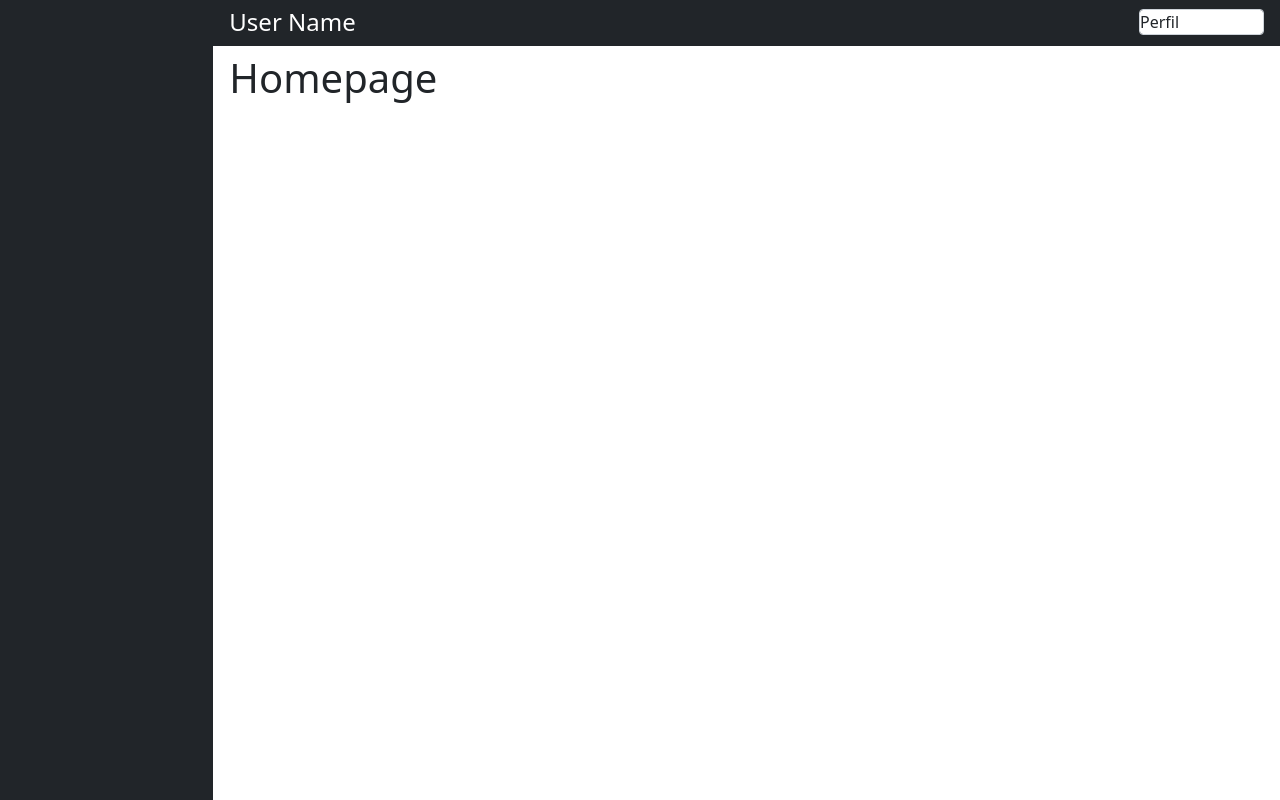
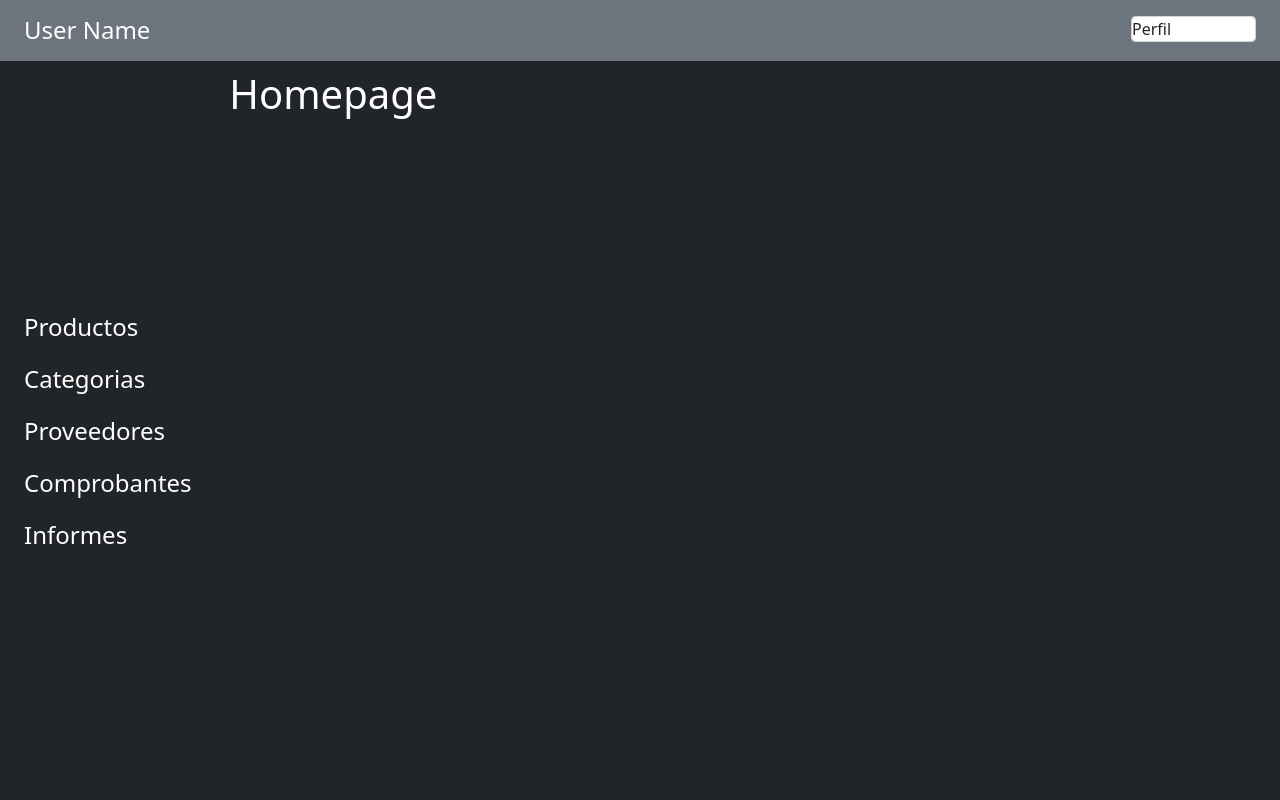
Before and after one commit to GianLucaFinelli/librarmarket-frontend, a React (Create React App) app: page /admin in a window 1280 px wide. Built offline with nearby package versions, Linux system fonts and the light colour scheme.

Commit message:
Improvements for Layout

```diff
--- a/src/components/Layout/index.js
+++ b/src/components/Layout/index.js
@@ -5,11 +5,11 @@ import Sidebar from '../Sidebar';
 const Layout = ({ children }) => {
     return (
         <main className="h-100">
-            <div className="row h-100">
-                <Sidebar/>
-                <section className="col col-10 px-0">
-                    <Navbar/>
-                    <article className="container px-3 py-2">
+            <div className="d-flex flex-column h-100">
+                <Navbar/>
+                <section className="d-flex px-0 h-100">
+                    <Sidebar/>
+                    <article className="col col-10 px-3 py-2 bg-dark">
                         { children }
                     </article>
                 </section>
--- a/src/components/Navbar/index.js
+++ b/src/components/Navbar/index.js
@@ -2,8 +2,8 @@ import React from 'react';
 
 const Navbar = () => {
     return (
-        <nav className="w-100 navbar bg-dark border-bottom border-dark py-2">
-            <div className="container d-flex flex-row justify-content-between px-3">
+        <nav className="w-100 navbar bg-secondary border-bottom border-dark py-3">
+            <div className="w-100 px-4 d-flex flex-row justify-content-between">
                 <h4 className="text-white">User Name</h4>
                 <div>
                     <select className="form-control">
--- a/src/components/Sidebar/index.js
+++ b/src/components/Sidebar/index.js
@@ -3,8 +3,14 @@ import React from 'react';
 const Sidebar = () => {
     return (
         <aside className="col col-2 bg-dark border-end border-dark">
-            <div className="container text-white">
-
+            <div className="container px-4 h-100 d-flex flex-column justify-content-center">
+                <ul className="d-flex flex-column list-none">
+                    <li className="text-white fs-4 py-2">Productos</li>
+                    <li className="text-white fs-4 py-2">Categorias</li>
+                    <li className="text-white fs-4 py-2">Proveedores</li>
+                    <li className="text-white fs-4 py-2">Comprobantes</li>
+                    <li className="text-white fs-4 py-2">Informes</li>
+                </ul>
             </div>
         </aside>
     )
--- a/src/index.css
+++ b/src/index.css
@@ -21,3 +21,7 @@ code {
   font-family: source-code-pro, Menlo, Monaco, Consolas, 'Courier New',
     monospace;
 }
+
+.list-none {
+  list-style-type: none;
+}
--- a/src/pages/Categories.js
+++ b/src/pages/Categories.js
@@ -4,7 +4,7 @@ import Layout from '../components/Layout';
 const Categories = () => {
     return (
         <Layout>
-            <h1>Pagina de categorias</h1>
+            <h1 className="text-white">Pagina de categorias</h1>
         </Layout>
     )
 }
--- a/src/pages/Home.js
+++ b/src/pages/Home.js
@@ -4,7 +4,7 @@ import Layout from '../components/Layout';
 const Home = () => {
     return (
         <Layout>
-            <h1>Homepage</h1>
+            <h1 className="text-white">Homepage</h1>
         </Layout>
     )
 }
--- a/src/pages/Product.js
+++ b/src/pages/Product.js
@@ -3,7 +3,7 @@ import Layout from '../components/Layout';
 
 const Product = () => {
     return (
-        <h1>Pagina de producto</h1>
+        <h1 className="text-white">Pagina de producto</h1>
     )
 }
 
--- a/src/pages/Products.js
+++ b/src/pages/Products.js
@@ -4,7 +4,7 @@ import Layout from '../components/Layout';
 const Products = () => {
     return (
         <Layout>
-            <h1>Pagina de todos los productos</h1>
+            <h1 className="text-white">Pagina de todos los productos</h1>
         </Layout>
     )
 }
```
